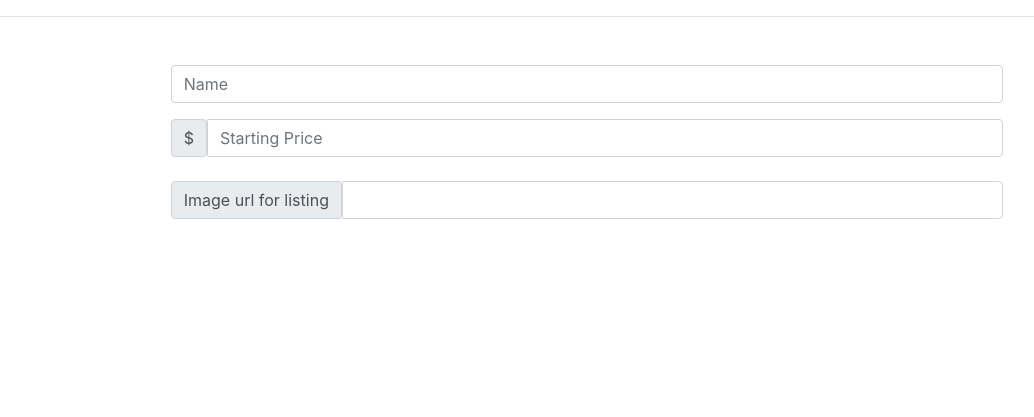
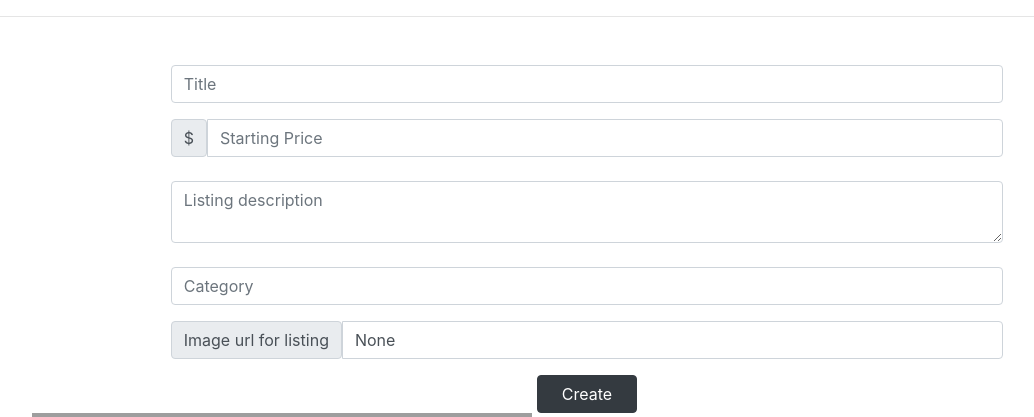
Before and after one commit to Gwali-1/Commerce, a Django app: page /create/ in a window 1280 px wide. Shown: the part 151-568 px from the top of the page, without its empty margins (53-1087 px from the left). Before the commit the page ends 370 px from the top, so only its background shows below. Run offline with Django 3.2, Linux system fonts and the light colour scheme; a user stored in the database is signed in; some libraries are stand-ins or nearby versions; grey boxes are pictures that could not be loaded.

Commit message:
modifies models again, modifies template views, added create listing view which creates a listing and a category for listing

```diff
--- a/auctions/admin.py
+++ b/auctions/admin.py
@@ -1,5 +1,5 @@
 from django.contrib import admin
-from .models import User,Listing,Bids,Category,Comment
+from .models import User,Listing,Bids,Category,Comment,Watchlist
 
 # Register your models here.
 
--- a/auctions/models.py
+++ b/auctions/models.py
@@ -4,14 +4,14 @@ from datetime import datetime
 
 
 class User(AbstractUser):
-    first = models.CharField(max_length=64)
-    last = models.CharField(max_length=64)
+    pass
 
 
 
 
 class Listing(models.Model):
-    name = models.CharField(max_length=64)
+    title = models.CharField(max_length=64)
+    description = models.CharField(max_length=200)
     price = models.IntegerField()
     active = models.BooleanField(default=True)
     bid_number = models.IntegerField(default=0)
@@ -20,7 +20,7 @@ class Listing(models.Model):
     created = models.DateField(default= datetime.now().strftime('%Y-%m-%d'))
 
     def __str__(self):
-        return f'{self.name} {self.price} {self.active} {self.bid_number}'
+        return f'{self.title} {self.price} {self.active} {self.bid_number}'
 
 
 class Comment(models.Model):
@@ -42,6 +42,8 @@ class Category(models.Model):
 
 class Bids(models.Model):
     bid = models.IntegerField()
+    state = models.CharField(default="unresolved",max_length=64)
+    user = models.ForeignKey(User,on_delete=models.CASCADE,related_name="bid_info")
     listing = models.ForeignKey(Listing,on_delete=models.CASCADE,related_name="Bids")
 
     def __str__(self):
--- a/auctions/templates/auctions/createListing.html
+++ b/auctions/templates/auctions/createListing.html
@@ -2,19 +2,39 @@
 
 {% block body %}
 <div class="container mt-5 ">
-    <form action="" class="w-75 m-auto">
+    <form method="post" class="w-75 m-auto">
         {%csrf_token%}
         <div class="form-group">
-            <input class="form-control" type="text" name="name" placeholder="Name">
+            <input class="form-control" type="text" name="title" placeholder="Title">
         </div>
         <div class="input-group mb-4">
             <span class="input-group-text">$</span>
             <input class="form-control" type="number" name="price" placeholder="Starting Price">
         </div>
+
+        <div class="form-floating mb-4">
+            <textarea class="form-control" placeholder="Listing description" name="description" id="floatingTextarea"></textarea>
+          </div>
+        <div class="form-group">
+            <input class="form-control" type="text" name="category" placeholder="Category">
+        </div>
+
         <div class="input-group">
             <span class="input-group-text" id="basic-addon3">Image url for listing</span>
-            <input type="text" class="form-control" name="image_url" id="basic-url" aria-describedby="basic-addon3">
+            <input type="text" class="form-control" name="image_url" id="basic-url" aria-describedby="basic-addon3"  value="None">
+        </div>
+        <div class="row">
+            <input class="btn btn-dark mx-auto px-4 mt-3" type="submit" value="Create">
         </div>
     </form>
+
+    <div>
+        <img src="https://images.app.goo.gl/jNynGN1FdoMGR3T18" height="600" width="500" alt= "image">
+    </div>
+
+
+    {% if message %}
+    <div class="text-danger text-center pt-3">{{ message }}</div>
+    {% endif %}
 </div>
 {% endblock body %}
--- a/auctions/urls.py
+++ b/auctions/urls.py
@@ -5,9 +5,9 @@ from . import views
 
 urlpatterns = [
     path("", views.index, name="index"),
-    path("login", views.login_view, name="login"),
-    path("logout", views.logout_view, name="logout"),
-    path("register", views.register, name="register"),
+    path("login/", views.login_view, name="login"),
+    path("logout/", views.logout_view, name="logout"),
+    path("register/", views.register, name="register"),
     path("create/",views.create,name="create"),
     path("categories/",views.categories,name="categories")
 ]
--- a/auctions/views.py
+++ b/auctions/views.py
@@ -1,10 +1,13 @@
+from email import message
+from unicodedata import category
 from django.contrib.auth import authenticate, login, logout
 from django.db import IntegrityError
 from django.http import HttpResponse, HttpResponseRedirect
 from django.shortcuts import render
 from django.urls import reverse
+from django.contrib.auth.decorators import login_required
 
-from .models import User
+from .models import User,Listing,Comment,Category,Bids,Watchlist
 
 
 def index(request):
@@ -53,7 +56,7 @@ def register(request):
 
         # Attempt to create new user
         try:
-            user = User.objects.create_user(username, email, password,first=first,last=last)
+            user = User.objects.create_user(username, email, password,first_name=first,last_name=last)
             user.save()
         except IntegrityError:
             return render(request, "auctions/register.html", {
@@ -65,8 +68,54 @@ def register(request):
         return render(request, "auctions/register.html")
 
 
+
+@login_required()
 def create(request):
+    if request.method == "POST":
+        title = request.POST["title"]
+        category = request.POST["category"]
+        description = request.POST["description"]
+        price = request.POST["price"]
+        image_link = request.POST["image_url"]
+
+        print(request.POST)
+        if not title or not price or not category or not description:
+            return render(request, "auctions/createListing.html", {
+                "message":"mMissing fields, please provide all information"
+            })
+
+        print(request.POST)
+
+        #TODO  create listing, create category , add listing to user , add listing to category but first check if category exixt then add to existing if not create new
+        #category and add listing
+        try:
+            user = User.objects.get(pk=request.user.id)
+            listing=Listing.objects.create(title=title,description=description,price=price,ListingImageUrl=image_link,user = user)
+            listing.save()
+            # if check:
+            #     check.listing
+            category=Category(name=category,listing=listing)
+            category.save()
+
+            print("listing added")
+            return HttpResponseRedirect(reverse("index"))
+        except Exception as e:
+            print(e)
+            return render(request,"auctions/createListing.html",{
+                "message":"Couldnt create listing"
+            })
+
+
     return render(request,"auctions/createListing.html")
+
+
+
+
+
+
+
+
+
 
 def categories(request):
     return render(request,"auctions/categories.html")
--- a/commerce/settings.py
+++ b/commerce/settings.py
@@ -31,7 +31,7 @@ ALLOWED_HOSTS = []
 # Application definition
 
 INSTALLED_APPS = [
-    'auctions',
+    'auctions.apps.AuctionsConfig',
     'django.contrib.admin',
     'django.contrib.auth',
     'django.contrib.contenttypes',
@@ -115,6 +115,7 @@ USE_L10N = True
 
 USE_TZ = True
 
+LOGIN_URL = "login"
 
 # Static files (CSS, JavaScript, Images)
 # https://docs.djangoproject.com/en/3.0/howto/static-files/
```
Also changed, not shown: auctions/templates/auctions/login.html (+4 -5 lines), auctions/migrations/0001_initial.py, db.sqlite3.
